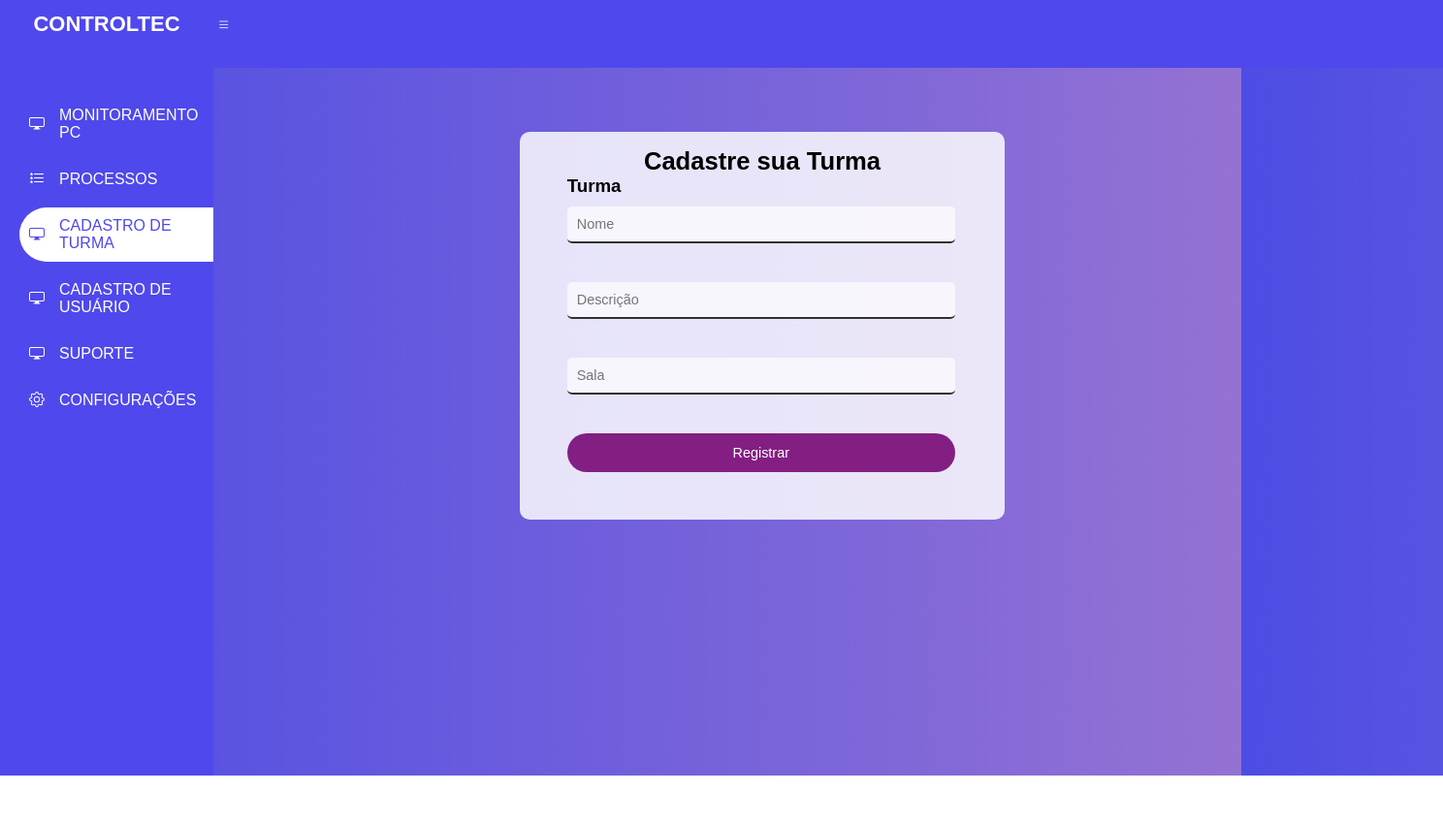
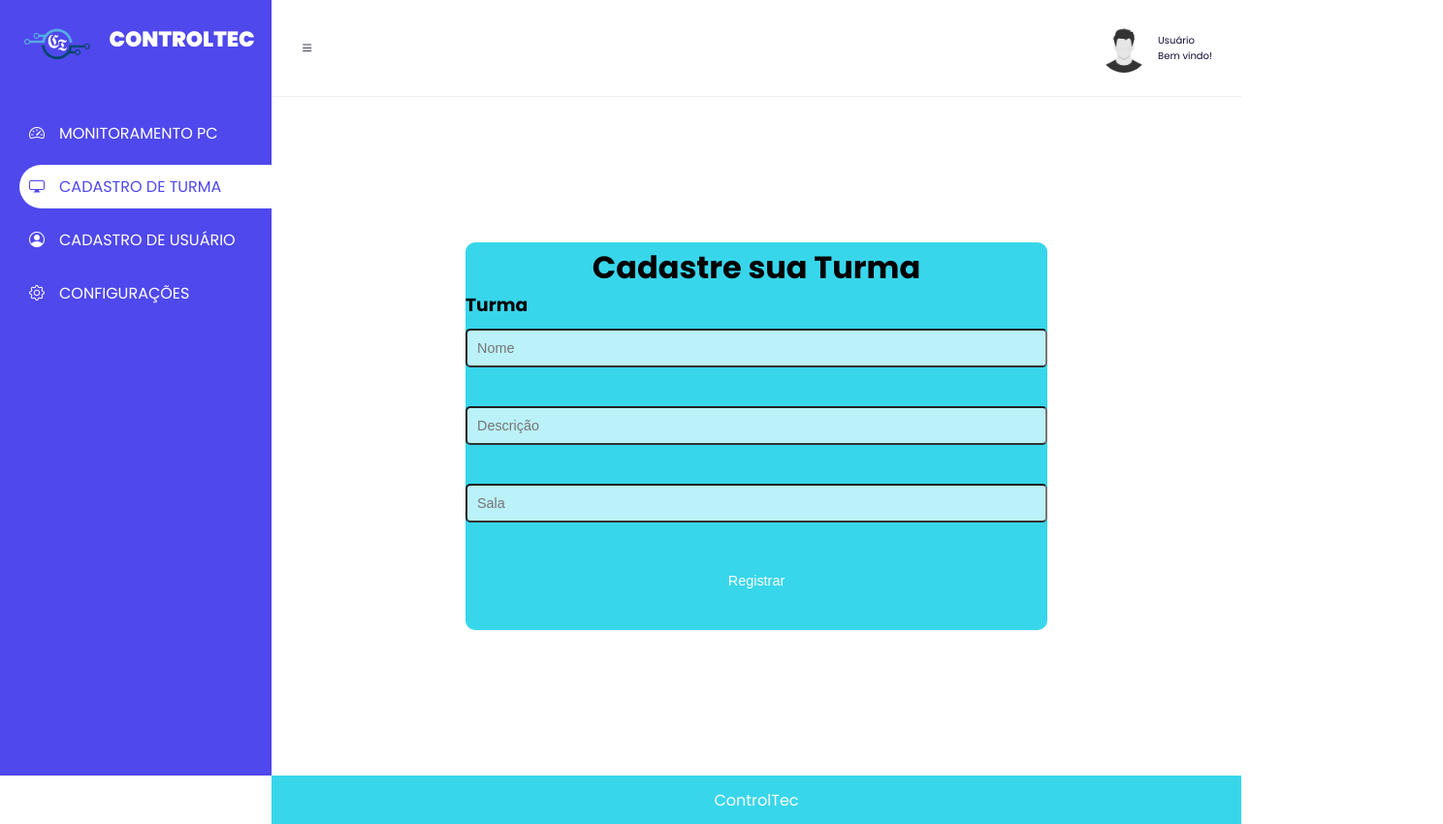
Before and after one commit to Luiz0809/ControlTecWeb, a website: page site/public/cadastroTurma.html in a window 1280 px wide. Shown: the whole page at 97% size, 1488 px wide, since content can reach past the window. Before the commit the page ends 800 px from the top, so only its background shows below. Drawn offline with nearby package versions, Linux system fonts and the light colour scheme.

Commit message:
alterações tela turma

```diff
--- a/site/public/cadastroTurma.html
+++ b/site/public/cadastroTurma.html
@@ -1,37 +1,48 @@
 <!DOCTYPE html>
 <html lang="pt-br">
+
 <head>
     <meta charset="UTF-8">
     <meta http-equiv="X-UA-Compatible" content="IE=edge">
     <meta name="viewport" content="width=device-width, initial-scale=1.0">
     <title>Cadastro Máquina</title>
-    <link rel="stylesheet" href="css/cadastroMaquina.css">
+    <!--     <link rel="stylesheet" href="css/cadastroMaquina.css"> -->
+    <link rel="stylesheet" href="css/teste.css">
     <link rel="icon" href="imagens/logo_controltec-removebg-preview.png">
 </head>
+
 <body>
-
-    <main class="content">
     <nav class="nav">
         <a href="" class="logo">
+            <img id="img_logo" src="imagens/Logo.png">
             <span>ControlTec</span>
         </a>
         <ul class="menu">
-         <li ><a href="dashboard.html"><i class="bi bi-display"></i><span>Monitoramento PC</span></a></li>
-         <li><a href=""><i class="bi bi-list-stars"></i><span>Processos</span></a></li>
-         <li class="active"><a href="cadastroTurma.html"><i class="bi bi-display"></i><span>Cadastro de Turma</span></a></li>
-         <li><a href="cadastroUsuario.html"><i class="bi bi-display"></i><span> Cadastro de Usuário</span></a></li>
-         <li><a href=""><i class="bi bi-display"></i><span> Suporte</span></a></li>
+            <li><a href="dashboard.html"><i class="bi bi-speedometer2"></i><span>Monitoramento PC</span></a></li>
+            <li class="active"><a href="cadastroTurma.html"><i class="bi bi-display"></i><span>Cadastro de
+                        Turma</span></a></li>
+            <li><a href="cadastroUsuario.html"><i class="bi bi-person-circle"></i><span> Cadastro de
+                        Usuário</span></a></li>
             <li><a href=""><i class="bi bi-gear"></i><span>Configurações</span></a></li>
         </ul>
     </nav>
-
+    <main class="content">
         <header class="header">
             <button type="button" class="button toggle-menu active">
                 <i class="bi bi-list"></i>
             </button>
+            <div class="box-profile">
+                <img src="imagens/Usuario.png" alt="">
+                <p class="name">
+                    <span id="span_user">Usuário</span>
+                    <span>Bem vindo!</span>
+                </p>
             </div>
+        </header>
+    </main>
+    <div class="div_form_turma">
+        <div id="main-container">
 
- <div id="main-container">
             <h1>Cadastre sua Turma</h1>
 
             <form method="post" id="form_cadastro" onsubmit="return cadastrarTurma()">
@@ -53,17 +64,18 @@
                 </div>
             </form>
         </div>
+        </div>
     </main>
 
+    <footer class="footer">
+        <span>ControlTec</span>
+    </footer>
+
 </body>
+
 </html>
 
 <script>
-
-
-
-
-
     function limparFormulario() {
         document.getElementById("form_cadastro").reset();
     }
@@ -76,15 +88,15 @@
         var descricao = formulario.get("descricao");
         var sala = formulario.get("sala");
 
-            if (nome == "")  {
+        if (nome == "") {
             console.log('Identificador está em branco')
             return false;
         }
-            if (descricao == "")  {
+        if (descricao == "") {
             console.log('Descrição está em branco')
             return false;
         }
-            if (sala == ""){
+        if (sala == "") {
             console.log('Sala está em branco')
             return false;
         }
@@ -102,7 +114,7 @@
                 //limparFormulario();
                 // finalizarAguardar();
             } else {
-                throw("Houve um erro ao tentar realizar o cadastro!");
+                throw ("Houve um erro ao tentar realizar o cadastro!");
             }
         }).catch(function (resposta) {
             console.log(`#ERRO: ${resposta}`);
@@ -112,8 +124,5 @@
         return false;
         console.log(formulario)
 
-
     }
-
-
 </script>
--- a/site/public/css/cadastroMaquina.css
+++ b/site/public/css/cadastroMaquina.css
@@ -57,18 +57,18 @@
     }
 
 
-    .content .nav {
+    .nav {
         display: block;
-        width: 4rem;
+        width: 280px;
         height: 100%;
-        /* padding: 15px 0; */
+        padding: 15px 0;
         position: fixed;
         top: 0;
         left: 0;
         background-color: var(--color-3);
     }
 
-    .content .nav .logo {
+    .nav .logo {
         width: 100%;
         height: 50px;
         margin-bottom: 50px;
@@ -81,31 +81,31 @@
         transition: all .4s ease-in-out;
     }
 
-    .content .nav .logo .bi {
+    .nav .logo #img_logo {
         margin-right: 15px;
-        font-size: 32px;
+        height: 80px;
         transition: all .4s ease-in-out;
     }
 
-    .content  .nav .logo span {
+    .nav .logo span {
         font-weight: 900;
         font-size: 22px;
     }
 
-    .content  .nav .menu {
-        /* list-style: none; */
+    .nav .menu {
+        list-style: none;
         display: block;
         margin: 0;
         padding: 0;
     }
 
-    .content  .nav .menu li {
+    .nav .menu li {
         display: block;
         padding-left: 20px;
         margin-bottom: 10px;
     }
 
-    .content  .nav .menu li a {
+    .nav .menu li a {
         width: 100%;
         display: flex;
         align-items: center;
@@ -118,19 +118,20 @@
         transition: all ease-in-out .4s;
     }
 
-    .content .nav .menu li a .bi {
+    .nav .menu li a .bi {
         margin-right: 15px;
     }
 
-    .content .nav .menu li a:hover {
+    .nav .menu li a:hover {
         color: var(--color-3);
         background-color: var(--color-1);
     }
 
-    .content  .nav .menu li.active a {
+    .nav .menu li.active a {
         color: var(--color-3);
         background-color: var(--color-1);
     }
+
 
     .content span{
         display: none;
--- /dev/null
+++ b/site/public/css/teste.css
@@ -0,0 +1,250 @@
+@import url('https://cdn.jsdelivr.net/npm/bootstrap-icons@1.4.1/font/bootstrap-icons.css');
+@import url('https://fonts.googleapis.com/css2?family=Poppins:wght@100;300;400;700;900&display=swap');
+
+:root {
+    --color-1: #fff;
+    --color-2: #100e34;
+    --color-3: #4f48ec;
+    --color-4: #38d6eb;
+    --color-5: #eeeeee;
+}
+
+* {
+    margin: 0;
+    padding: 0;
+    box-sizing: border-box;
+}
+
+body {
+    font-family: 'Poppins', sans-serif;
+    font-size: 16px;
+}
+
+/*NAV*/
+
+.nav {
+    display: block;
+    width: 280px;
+    height: 100%;
+    padding: 15px 0;
+    position: fixed;
+    top: 0;
+    left: 0;
+    background-color: var(--color-3);
+}
+
+.nav .logo {
+    width: 100%;
+    height: 50px;
+    margin-bottom: 50px;
+    text-transform: uppercase;
+    color: var(--color-1);
+    display: flex;
+    align-items: center;
+    justify-content: center;
+    text-decoration: none;
+    transition: all .4s ease-in-out;
+}
+
+.nav .logo #img_logo {
+    margin-right: 15px;
+    height: 80px;
+    transition: all .4s ease-in-out;
+}
+
+.nav .logo span {
+    font-weight: 900;
+    font-size: 22px;
+}
+
+.nav .menu {
+    list-style: none;
+    display: block;
+    margin: 0;
+    padding: 0;
+}
+
+.nav .menu li {
+    display: block;
+    padding-left: 20px;
+    margin-bottom: 10px;
+}
+
+.nav .menu li a {
+    width: 100%;
+    display: flex;
+    align-items: center;
+    color: var(--color-1);
+    text-transform: uppercase;
+    font-size: 16px;
+    padding: 10px;
+    text-decoration: none;
+    border-radius: 30px 0 0 30px;
+    transition: all ease-in-out .4s;
+}
+
+.nav .menu li a .bi {
+    margin-right: 15px;
+}
+
+.nav .menu li a:hover {
+    color: var(--color-3);
+    background-color: var(--color-1);
+}
+
+.nav .menu li.active a {
+    color: var(--color-3);
+    background-color: var(--color-1);
+}
+
+/*CONTENT*/
+
+.content {
+    width: calc(100% - 280px);
+    float: right;
+    align-items: center;
+    display: flex;
+}
+
+.content .header {
+    display: flex;
+    align-items: center;
+    justify-content: space-between;
+    width: 100%;
+    height: 100px;
+    padding: 0 30px;
+    border-bottom: 1px solid var(--color-5);
+}
+
+.content .header .button {
+    display: flex;
+    align-items: center;
+    color: var(--color-2);
+    font-weight: 900;
+    background: none;
+    border: 0;
+}
+
+.content .header .button .bi {
+    margin-right: 10px;
+}
+
+.content .header .box-profile {
+    display: flex;
+    align-items: center;
+}
+
+.content .header .box-profile img {
+    width: 50px;
+    height: 50px;
+    border-radius: 50%;
+    margin-right: 10px;
+}
+
+.content .header .box-profile .name {
+    color: var(--color-2);
+    margin: 0;
+    font-size: 12px;
+    font-weight: bold;
+}
+
+.content .header .box-profile .name span {
+    display: block;
+    font-size: 10px;
+    font-weight: normal;
+}
+
+.div_form_turma {
+    height: calc(100vh - 100px);
+    ;
+    width: calc(100% - 280px);
+    float: right;
+    align-items: center;
+    display: flex;
+    align-items: center;
+    justify-content: center;
+}
+
+#main-container {
+    border-radius: 10px;
+    width: 600px;
+    height: 400px;
+    display: flex;
+    justify-content: center;
+    align-items: center;
+    background-color: #38d6eb;
+    display: flex;
+    flex-direction: column;
+
+}
+
+/* #main-container h1 {
+    text-align: center;
+    margin-bottom: px;
+    font-size: 1.6rem;
+} */
+
+.div_container {
+    /* display: flex; */
+    flex-wrap: wrap;
+    justify-content: space-between;
+}
+
+.full-box {
+    flex: 100%;
+}
+
+
+input {
+    border-bottom: 2px solid #323232;
+    padding: 10px;
+    font-size: .9rem;
+    margin-bottom: 30px;
+    background-color: rgba(255, 255, 255, 0.658);
+    border-radius: 5px;
+    width: 600px;
+    margin-top: 10px;
+}
+
+input:focus {
+    border-color: #E60084;
+}
+
+input[type="submit"] {
+    background-color: var(--color-6);
+    color: #FFF;
+    border: none;
+    border-radius: 20px;
+    height: 40px;
+    cursor: pointer;
+    width: 50%;
+    margin-left: 25%;
+}
+
+#agreement {
+    margin-right: 5px;
+}
+
+#agreement,
+#agreement-label {
+    display: inline-block;
+    width: auto;
+}
+
+.title_align {
+    display: flex;
+}
+
+
+/*FOOTER*/
+
+footer {
+    width: calc(100% - 280px);
+    display: flex;
+    align-items: center;
+    justify-content: center;
+    height: 50px;
+    float: right;
+    background-color: var(--color-4);
+    color: var(--color-1);
+}
```
Also changed, not shown: site/public/dashboard.html (+1 -3 lines). Lines whose indentation alone changed are shown as unchanged.
